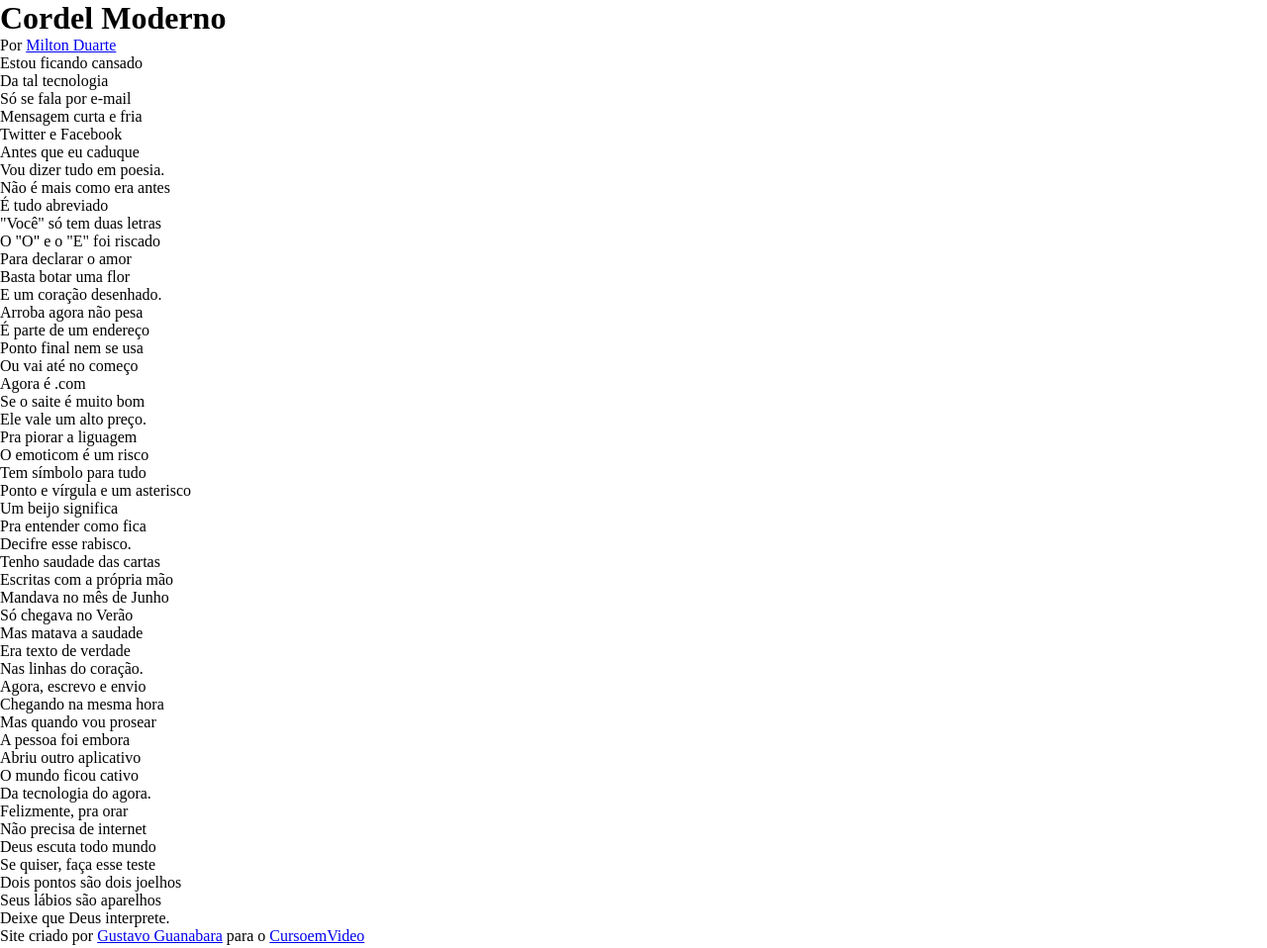
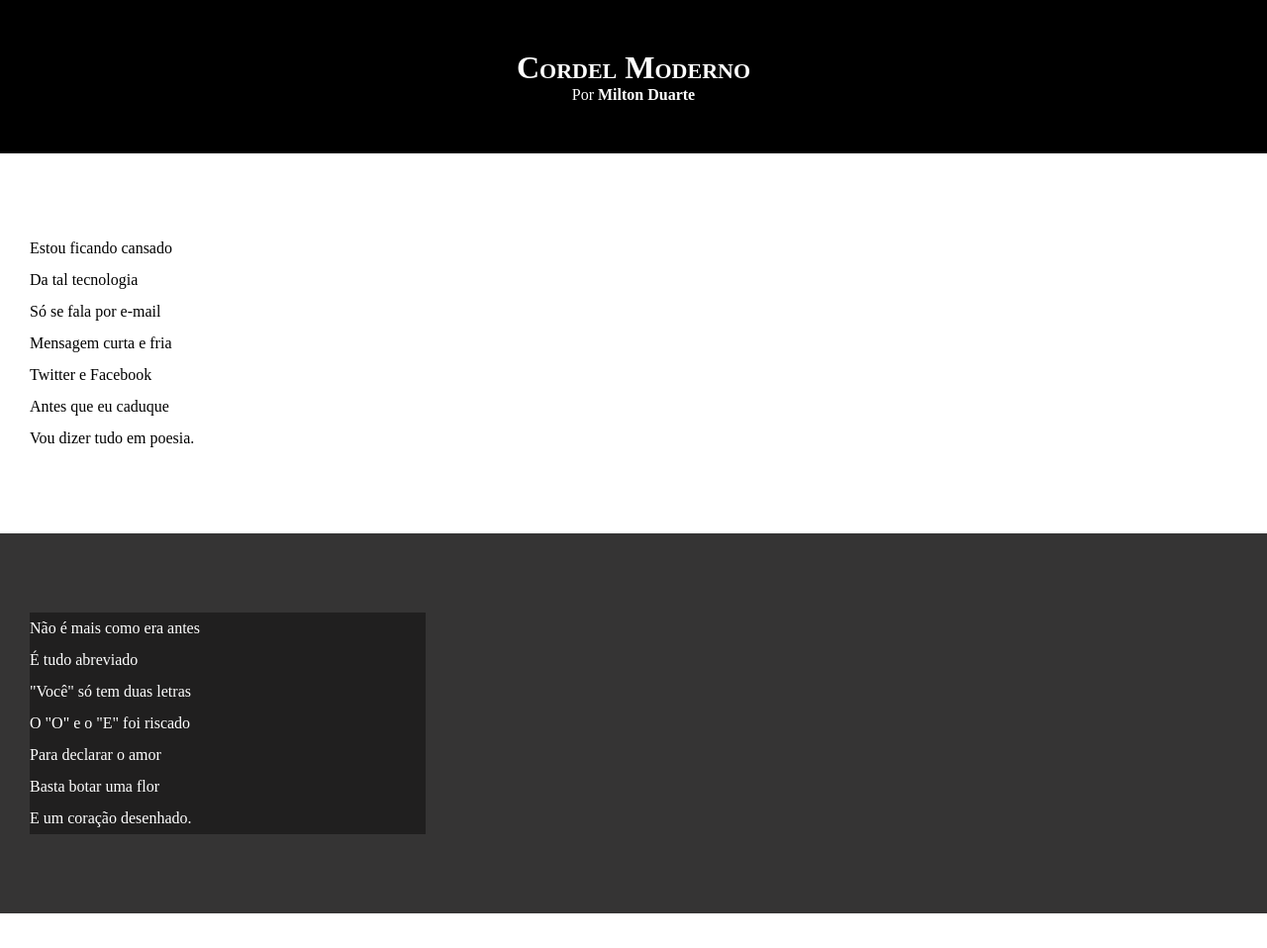
Before and after one commit to IsraelEstabile/html-css, a plain HTML site: page desafio-cordel/index.html in a window 1280 px wide. Shown: the top 958 px of the page at 99% size. Drawn offline with Linux system fonts and the light colour scheme.

Commit message:
atualização style

```diff
--- a/desafio-cordel/estilo/style.css
+++ b/desafio-cordel/estilo/style.css
@@ -1,6 +1,60 @@
 @charset "UTF=8";
 
 * {
-    margin: 0;
-    padding: 0;
+    margin: 0px;
+    padding: 0px;
 }
+
+html, body {
+    min-height: 100vh;
+    background-color: darkgrey;
+}
+header {
+    background-color: black;
+    color: white;
+    text-align: center;
+}
+header > h1 {
+    padding-top: 50px;
+    font-variant: small-caps;
+ }
+
+header > p {
+    padding-bottom: 50px;
+ }
+a {
+    color: white;
+    text-decoration: none;
+    font-weight: bolder;
+}
+a:hover{
+    text-decoration: underline;
+}
+section {
+    padding-left: 30px;
+    padding-top: 10vh;
+    padding-bottom: 10vh;
+    line-height: 2em;
+}
+
+section.normal {
+    background-color: white;
+    color: black;
+}
+
+section.imagem {
+    background-color: rgb(53, 52, 52);
+    color: white;
+    background-image: url();
+}
+
+section.imagem > p {
+    background-color: rgba(0, 0, 0, 0.404);
+    width: 400px;
+}
+footer {
+    background-color: black;
+    text-align: center;
+    color: white;
+    padding:10px;
+}
--- a/desafio-cordel/index.html
+++ b/desafio-cordel/index.html
@@ -9,10 +9,10 @@
 <body>
     <header>
         <h1>Cordel Moderno</h1>
-        Por <a href="https://www.recantodasletras.com.br/poesias/3186743" target="_blank">Milton Duarte</a>
+        <p>Por <a href="https://www.recantodasletras.com.br/poesias/3186743" target="_blank">Milton Duarte</a></p>
     </header>
 
-    <section>
+    <section class="normal">
         <p>
             Estou ficando cansado <br>
             Da tal tecnologia <br>
@@ -24,7 +24,7 @@
         </p>
     </section>
 
-    <section>
+    <section class="imagem">
         <p>
             Não é mais como era antes <br>
             É tudo abreviado <br>
@@ -36,7 +36,7 @@
         </p>
     </section>
 
-    <section>
+    <section class="normal">
         <p>
             Arroba agora não pesa <br>
             É parte de um endereço <br>
@@ -57,7 +57,7 @@
         </p>
     </section>
 
-    <section>
+    <section class="imagem">
         <p>
             Tenho saudade das cartas <br>
             Escritas com a própria mão <br>
@@ -69,7 +69,7 @@
         </p>
     </section>
 
-    <section>
+    <section class="normal">
         <p>
             Agora, escrevo e envio <br>
             Chegando na mesma hora <br>
```
